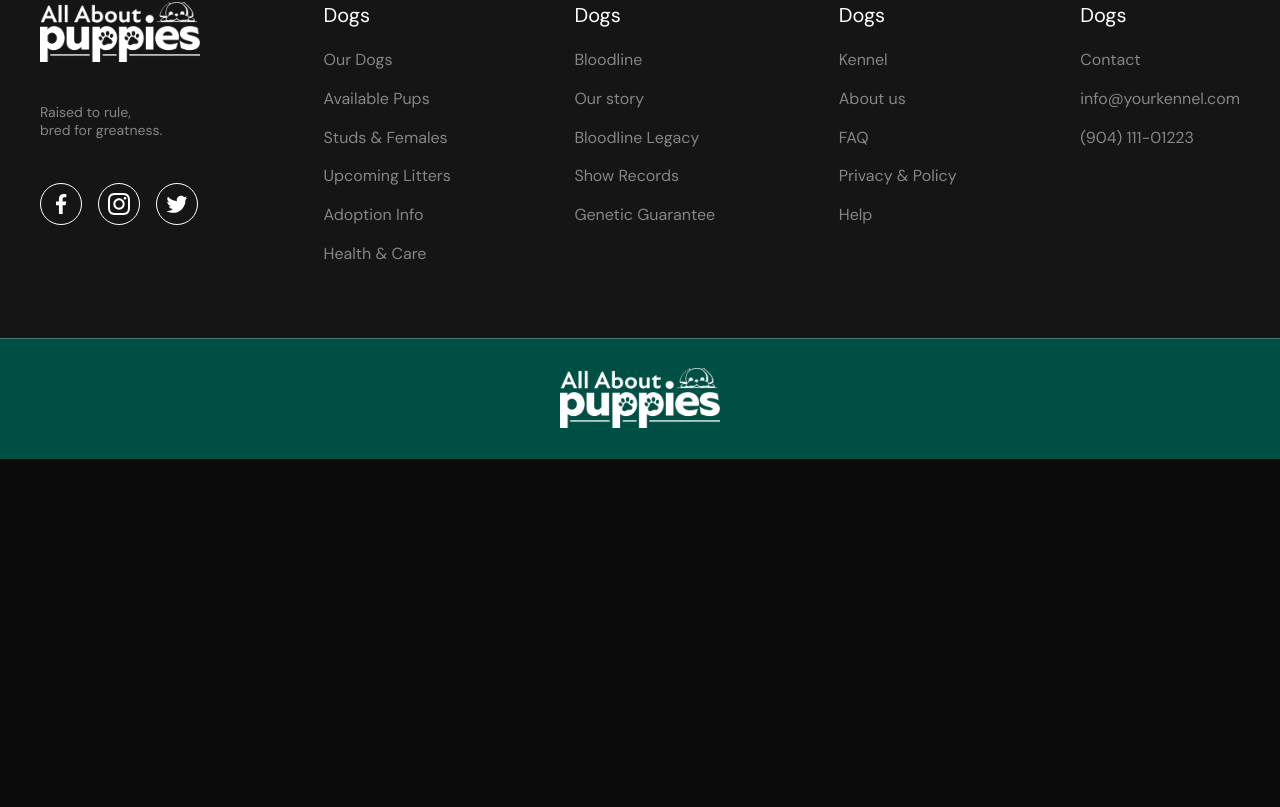
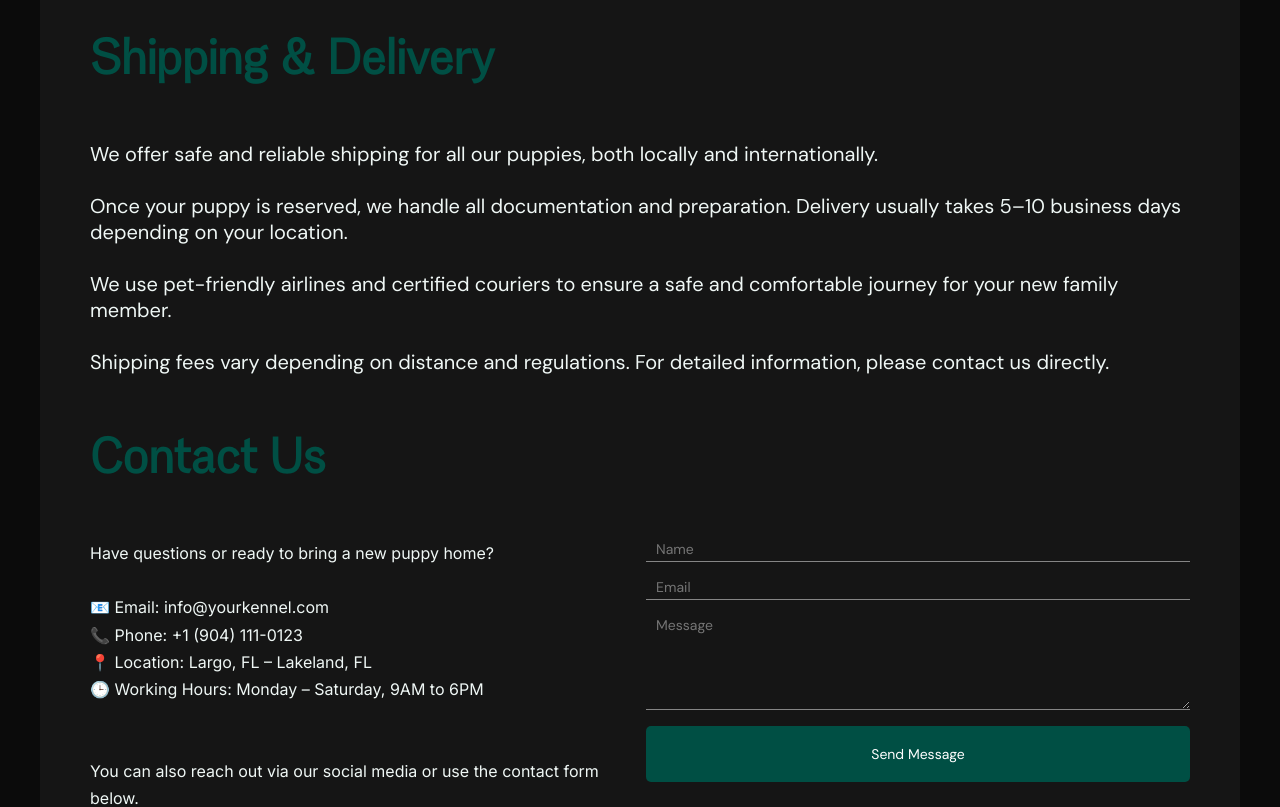
Before and after one commit to erjondd/dogs, a React (Vite) app: page /about in a window 1280 px wide. Shown: the part 698-1505 px from the top of the page. Before the commit the page ends 1157 px from the top, so only its background shows below. Built offline with nearby package versions, Linux system fonts and the light colour scheme.

Commit message:
Contact form

```diff
--- a/src/pages/About-us/About.jsx
+++ b/src/pages/About-us/About.jsx
@@ -1,12 +1,127 @@
-import React from "react";
+import React, {useState} from "react";
 import styles from "./index.module.scss";
 import Container from "../../components/Container/Container";
 function About() {
+  const [formData, setFormData] = useState({
+    name: "",
+    email: "",
+    message: "",
+  });
+
+  const handleChange = (e) => {
+    const {name, value} = e.target;
+    setFormData((prev) => ({
+      ...prev,
+      [name]: value,
+    }));
+  };
+
+  const handleSubmit = (e) => {
+    e.preventDefault();
+    // Here you can send the formData to an API, email service, etc.
+    console.log("Form submitted:", formData);
+
+    // Optional: clear the form
+    setFormData({
+      name: "",
+      email: "",
+      message: "",
+    });
+  };
+
   return (
     <div className={styles.about}>
       <Container>
         <h1>About Us</h1>
         <p>Home / About us</p>
+        <div className={styles.mainContent}>
+          <div className={styles.title}>Our Story</div>
+          <div className={styles.text}>
+            For over 25 years, we’ve raised dogs with passion, care, and
+            purpose. Our kennel is built on a deep love for dogs and a
+            commitment to raising healthy, well-socialized companions.
+            <br />
+            <br />
+            Each pup is raised in a clean, loving environment, with proper
+            nutrition, veterinary care, and early socialization. We work only
+            with recognized bloodlines, and every dog we sell comes with full
+            certifications and health guarantees.
+            <br />
+            <br />
+            What sets us apart is our dedication to quality, transparency, and
+            the lifelong happiness of each puppy that finds a new home through
+            us.
+          </div>
+          <div className={styles.title}>Shipping & Delivery</div>
+          <div className={styles.text}>
+            We offer safe and reliable shipping for all our puppies, both
+            locally and internationally.
+            <br />
+            <br />
+            Once your puppy is reserved, we handle all documentation and
+            preparation. Delivery usually takes 5–10 business days depending on
+            your location.
+            <br />
+            <br />
+            We use pet-friendly airlines and certified couriers to ensure a safe
+            and comfortable journey for your new family member.
+            <br />
+            <br />
+            Shipping fees vary depending on distance and regulations. For
+            detailed information, please contact us directly.
+          </div>
+          <div className={styles.title}>Contact Us</div>
+          <div className={styles.others}>
+            <div className={styles.left}>
+              Have questions or ready to bring a new puppy home?
+              <br />
+              <br />
+              📧 Email: info@yourkennel.com <br />
+              📞 Phone: +1 (904) 111-0123 <br />
+              📍 Location: Largo, FL – Lakeland, FL <br />
+              🕒 Working Hours: Monday – Saturday, 9AM to 6PM
+              <br />
+              <br />
+              <br />
+              You can also reach out via our social media or use the contact
+              form below.
+            </div>
+            <div className={styles.contactForm}>
+              <form onSubmit={handleSubmit}>
+                <div>
+                  <input
+                    type="text"
+                    name="name"
+                    placeholder="Name"
+                    value={formData.name}
+                    onChange={handleChange}
+                    required
+                  />
+                </div>
+                <div>
+                  <input
+                    type="email"
+                    name="email"
+                    placeholder="Email"
+                    value={formData.email}
+                    onChange={handleChange}
+                    required
+                  />
+                </div>
+                <div>
+                  <textarea
+                    name="message"
+                    placeholder="Message"
+                    value={formData.message}
+                    onChange={handleChange}
+                    rows="5"
+                    required></textarea>
+                </div>
+                <button type="submit">Send Message</button>
+              </form>
+            </div>
+          </div>
+        </div>
       </Container>
     </div>
   );
--- a/src/pages/About-us/index.module.scss
+++ b/src/pages/About-us/index.module.scss
@@ -1,8 +1,9 @@
 @import "../../index.scss";
+
 .about {
   padding-top: 180px;
   padding-bottom: 50px;
-   h1 {
+  h1 {
     font-family: Eirene;
     font-weight: 700;
     font-style: Bold;
@@ -16,3 +17,99 @@
     color: #858585;
   }
 }
+.mainContent {
+  display: flex;
+  flex-direction: column;
+  padding: 50px;
+  background-color: #151515;
+  margin-top: 30px;
+  .title {
+    font-family: Eirene;
+    font-weight: 700;
+    font-size: 50px;
+    color: $primary-color;
+    padding-bottom: 50px;
+  }
+  .text {
+    font-family: DM Sans;
+    font-weight: 400;
+    font-size: 20px;
+    padding-bottom: 50px;
+    color: $text-color;
+  }
+}
+.contactForm {
+  form {
+    display: flex;
+    flex-direction: column;
+    gap: 1rem;
+
+    label {
+      font-weight: bold;
+      margin-bottom: 0.2rem;
+    }
+
+    input,
+    textarea {
+      padding: 0.75rem;
+      border: 1px solid #ccc;
+      border-radius: 8px;
+      font-size: 1rem;
+    }
+
+    button {
+      padding: 0.75rem 1.5rem;
+      background-color: #333;
+      color: #fff;
+      border: none;
+      border-radius: 8px;
+      cursor: pointer;
+      transition: background-color 0.3s;
+
+      &:hover {
+        background-color: #555;
+      }
+    }
+  }
+}
+.others {
+  display: flex;
+  .left {
+    line-height: 1.7;
+  }
+}
+.contactForm {
+  width: 50%;
+  div {
+    display: flex;
+  }
+  input,
+  textarea {
+    width: 100%;
+    background: transparent;
+    border-top: none !important;
+    border-left: none !important;
+    border-right: none !important;
+    border-radius: 0 !important;
+    font-family: DM Sans !important;
+    font-weight: 400 !important;
+    font-size: 14px !important;
+    padding-left: 10px !important;
+    padding-bottom: 3px !important;
+    padding-top: 0px !important;
+    border-color: #858585 !important;
+    color:$text-color !important;
+  }
+  button {
+    width: 100%;
+    background: #004f44 !important;
+    border-top: none !important;
+    border-left: none !important;
+    border-right: none !important;
+    border-radius: 5px !important;
+    font-family: DM Sans !important;
+    font-weight: 400 !important;
+    font-size: 14px !important;
+    padding:19px !important;
+  }
+}
```
